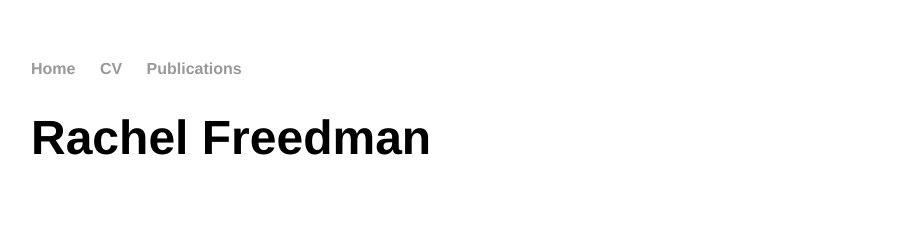
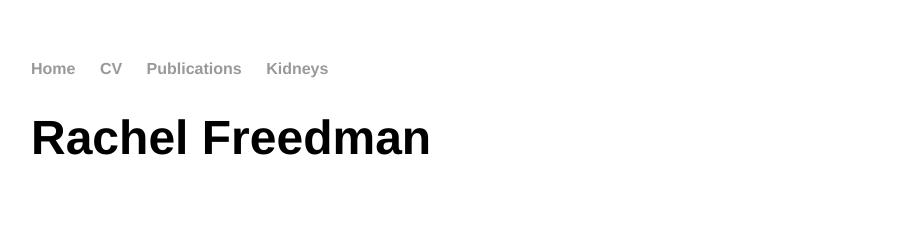
Before and after one commit to RachelFreedman/rachelfreedman.github.io, a Jekyll site: the page built from index.html, in a window 1280 px wide and 900 px high. Shown: the top 252 px of the window, without its empty margins (161-1082 px from the left). Built offline with Jekyll 4.4.1, drawn with Linux system fonts in a browser that asks for light colours.

Commit message:
added new styles sheet and kidneys link

```diff
--- a/_layouts/default.html
+++ b/_layouts/default.html
@@ -4,6 +4,7 @@
 			<title>{{ page.title }}</title>
 			<!-- link to main stylesheet -->
 			<link rel="stylesheet" type="text/css" href="/css/main.css">
+			<link rel="stylesheet" type="text/css" href="/css/secondary-styles.css">
 		</head>
 	<body>
 		<nav>
@@ -11,6 +12,7 @@
         		<li><a href="/">Home</a></li>
 	        	<li><a href="/assets/cv.pdf">CV</a></li>
         		<li><a href="/publications">Publications</a></li>
+			<li><a href="/publications">Kidneys</a></li>
     		</ul>
 		</nav>
 		<div class="container">
```
